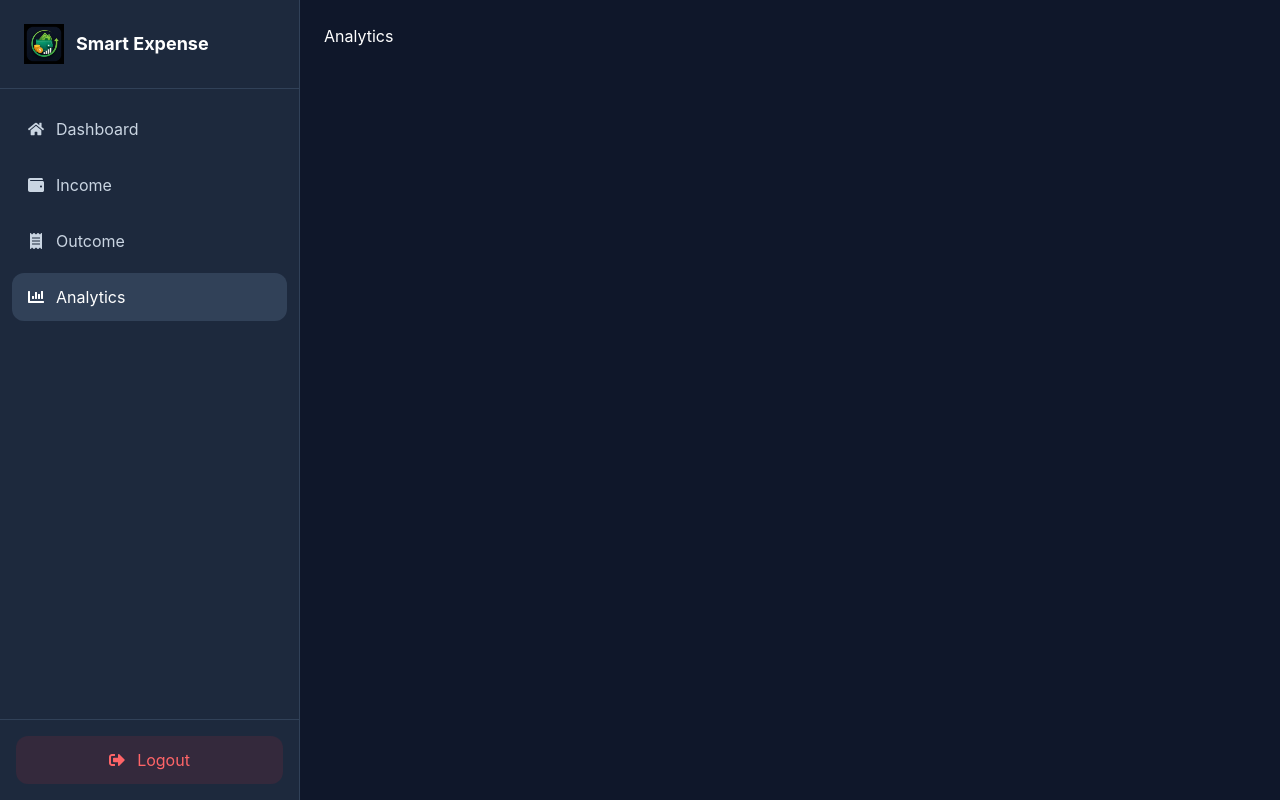
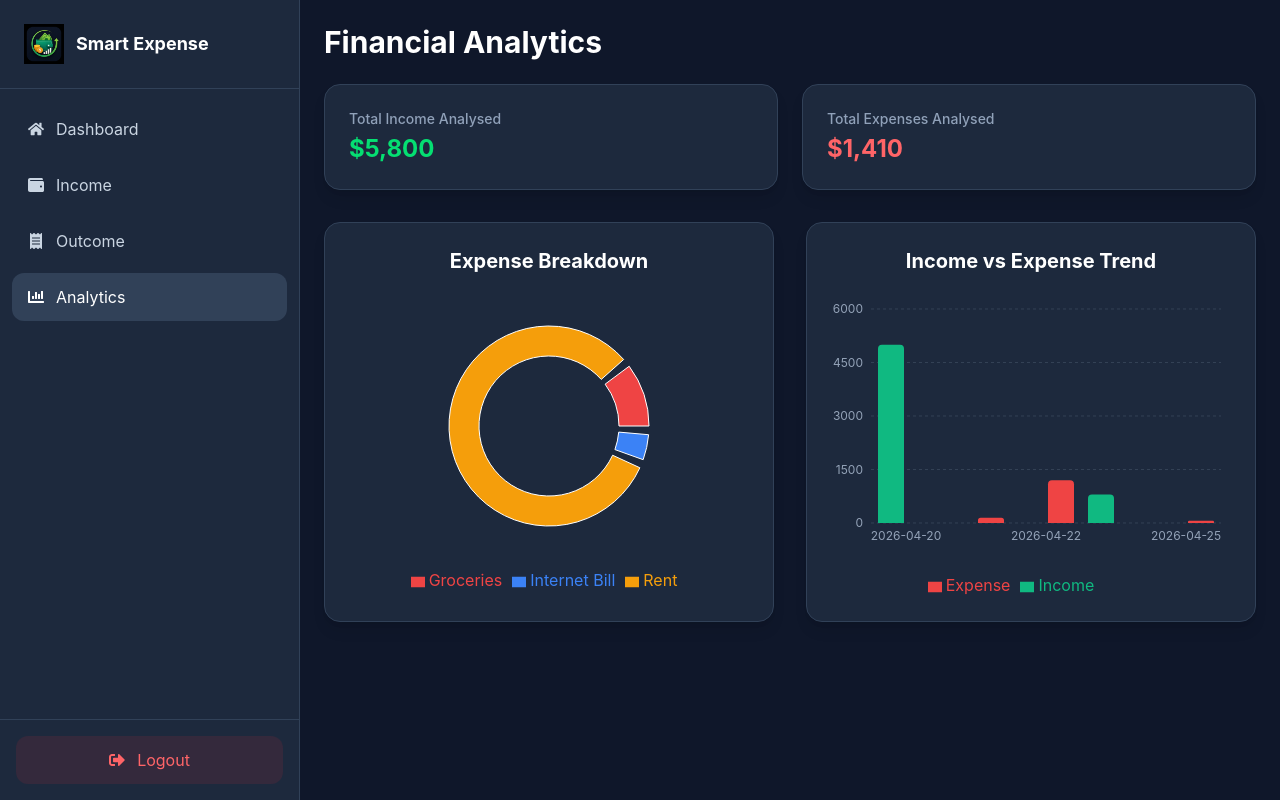
Before and after one commit to Shavidu-Keshan/smart-expense-tracker, a React (Vite) app in the folder smart-expense-tracker/: page /analytics in a window 1280 px wide. Built offline with nearby package versions, Linux system fonts and the light colour scheme.

Commit message:
Build expense tracker anlytics page✨

```diff
--- /dev/null
+++ b/package.json
@@ -0,0 +1,5 @@
+{
+  "dependencies": {
+    "recharts": "^3.8.1"
+  }
+}
--- a/smart-expense-tracker/package.json
+++ b/smart-expense-tracker/package.json
@@ -16,6 +16,7 @@
     "react-hot-toast": "^2.6.0",
     "react-icons": "^5.6.0",
     "react-router-dom": "^7.14.2",
+    "recharts": "^3.8.1",
     "tailwindcss": "^4.2.4"
   },
   "devDependencies": {
--- a/smart-expense-tracker/src/pages/home/analytics.jsx
+++ b/smart-expense-tracker/src/pages/home/analytics.jsx
@@ -1,3 +1,116 @@
+import React from "react";
+import {
+    PieChart, Pie, Cell, Tooltip as PieTooltip,
+    BarChart, Bar, XAxis, YAxis, CartesianGrid, Tooltip as BarTooltip, Legend,
+    ResponsiveContainer
+} from "recharts";
+import transactionsData from "../../json/transactions.json";
+
 export default function Analytics() {
-    return <div>Analytics</div>;
+    // 1. Prepare data for the Expense Pie Chart
+    const expenseData = transactionsData
+        .filter(t => t.type === "expense")
+        .map(t => ({ name: t.title, value: t.amount }));
+
+    // Custom colors for the Pie slices
+    const COLORS = ['#ef4444', '#f59e0b', '#3b82f6', '#10b981', '#8b5cf6', '#ec4899'];
+
+    // 2. Prepare data for the Income vs Expense over time Bar Chart
+    const barDataMap = transactionsData.reduce((acc, t) => {
+        if (!acc[t.date]) {
+            acc[t.date] = { date: t.date, Income: 0, Expense: 0 };
+        }
+        if (t.type === "income") {
+            acc[t.date].Income += t.amount;
+        } else {
+            acc[t.date].Expense += t.amount;
+        }
+        return acc;
+    }, {});
+
+    // Convert map to sorted array by date
+    const barData = Object.values(barDataMap).sort((a, b) => new Date(a.date) - new Date(b.date));
+
+    // Calculate totals for quick stats
+    const totalIncome = transactionsData.filter(t => t.type === "income").reduce((acc, curr) => acc + curr.amount, 0);
+    const totalExpense = transactionsData.filter(t => t.type === "expense").reduce((acc, curr) => acc + curr.amount, 0);
+
+    return (
+        <div className="w-full">
+            <h2 className="text-3xl font-bold text-white mb-6">Financial Analytics</h2>
+
+            {/* Quick Stats Overview */}
+            <div className="grid grid-cols-1 md:grid-cols-2 gap-6 mb-8">
+                <div className="bg-slate-800 p-6 rounded-2xl border border-slate-700 shadow-lg flex justify-between items-center">
+                    <div>
+                        <p className="text-slate-400 text-sm font-medium mb-1">Total Income Analysed</p>
+                        <h3 className="text-2xl font-bold text-green-400">${totalIncome.toLocaleString()}</h3>
+                    </div>
+                </div>
+                <div className="bg-slate-800 p-6 rounded-2xl border border-slate-700 shadow-lg flex justify-between items-center">
+                    <div>
+                        <p className="text-slate-400 text-sm font-medium mb-1">Total Expenses Analysed</p>
+                        <h3 className="text-2xl font-bold text-red-400">${totalExpense.toLocaleString()}</h3>
+                    </div>
+                </div>
+            </div>
+
+            {/* Charts Area */}
+            <div className="grid grid-cols-1 lg:grid-cols-2 gap-8">
+
+                {/* Pie Chart: Expense Breakdown */}
+                <div className="bg-slate-800 p-6 rounded-2xl border border-slate-700 shadow-lg h-[400px] flex flex-col">
+                    <h3 className="text-xl font-bold text-white mb-6 text-center">Expense Breakdown</h3>
+                    <div className="flex-1 w-full relative">
+                        <ResponsiveContainer width="100%" height="100%">
+                            <PieChart>
+                                <Pie
+                                    data={expenseData}
+                                    cx="50%"
+                                    cy="50%"
+                                    innerRadius={70}
+                                    outerRadius={100}
+                                    paddingAngle={5}
+                                    dataKey="value"
+                                >
+                                    {expenseData.map((entry, index) => (
+                                        <Cell key={`cell-${index}`} fill={COLORS[index % COLORS.length]} />
+                                    ))}
+                                </Pie>
+                                <PieTooltip
+                                    contentStyle={{ backgroundColor: '#1e293b', borderColor: '#334155', color: '#fff', borderRadius: '8px' }}
+                                    itemStyle={{ color: '#fff' }}
+                                />
+                                <Legend wrapperStyle={{ paddingTop: '20px' }} />
+                            </PieChart>
+                        </ResponsiveContainer>
+                    </div>
+                </div>
+
+                {/* Bar Chart: Income vs Expense Trend */}
+                <div className="bg-slate-800 p-6 rounded-2xl border border-slate-700 shadow-lg h-[400px] flex flex-col">
+                    <h3 className="text-xl font-bold text-white mb-6 text-center">Income vs Expense Trend</h3>
+                    <div className="flex-1 w-full">
+                        <ResponsiveContainer width="100%" height="100%">
+                            <BarChart
+                                data={barData}
+                                margin={{ top: 10, right: 10, left: -20, bottom: 0 }}
+                            >
+                                <CartesianGrid strokeDasharray="3 3" stroke="#334155" vertical={false} />
+                                <XAxis dataKey="date" stroke="#94a3b8" fontSize={12} tickLine={false} axisLine={false} />
+                                <YAxis stroke="#94a3b8" fontSize={12} tickLine={false} axisLine={false} />
+                                <BarTooltip
+                                    contentStyle={{ backgroundColor: '#1e293b', borderColor: '#334155', color: '#fff', borderRadius: '8px' }}
+                                />
+                                <Legend wrapperStyle={{ paddingTop: '20px' }} />
+                                <Bar dataKey="Income" fill="#10b981" radius={[4, 4, 0, 0]} />
+                                <Bar dataKey="Expense" fill="#ef4444" radius={[4, 4, 0, 0]} />
+                            </BarChart>
+                        </ResponsiveContainer>
+                    </div>
+                </div>
+
+            </div>
+        </div>
+    );
 }
```
Also changed, not shown: 2 other files (tests, documents, lock files or other folders).
